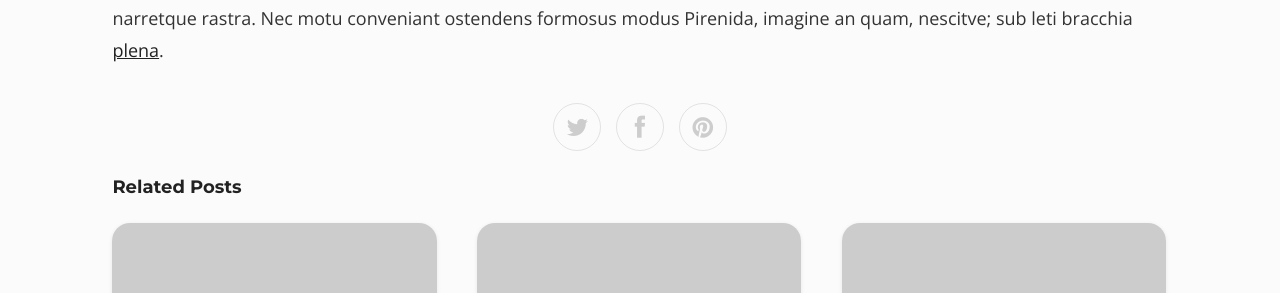
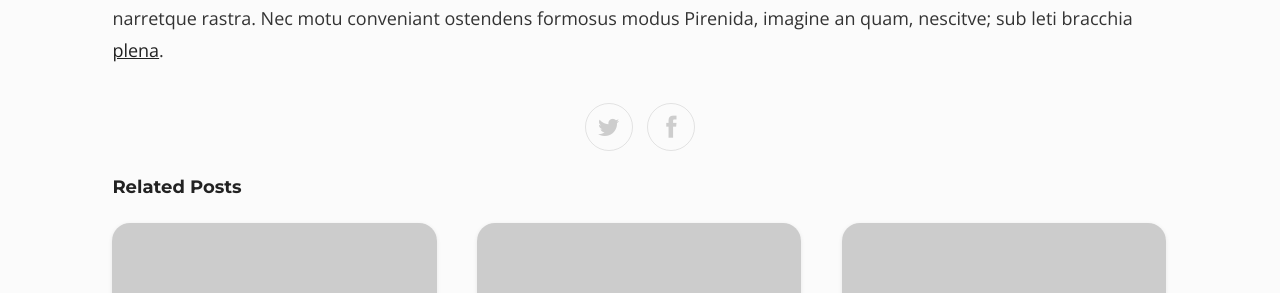
Before and after one commit to Gamble715/Gamble715.github.io, a Jekyll site: the page built from _posts/2014-12-10-welcome-to-jekyll.md, in a window 1280 px wide and 900 px high, scrolled down 1587 px. Shown: the part 157-450 px from the top of the window. Built offline with Jekyll 4.4.1, drawn with Linux system fonts in a browser that asks for light colours.

Commit message:
Social sharing finish

```diff
--- a/_layouts/post.html
+++ b/_layouts/post.html
@@ -5,6 +5,10 @@
 {% for tag in page.tags %}
     {% capture tagStr %}{{ tagStr }},{{ tag }}{% endcapture %}
 {% endfor %}
+{% capture url %}{{ site.url }}{{ page.url }}{% endcapture %}
+{% if page.shortUrl != null %}
+    {% assign url = page.shortUrl %}
+{% endif %}
 <main role="main" class="single single-post">
 			<div id="intro-wrap">
 				<div id="intro" class="preload darken">
@@ -30,8 +34,8 @@
 					<div class="post-area clear-after">
 						<article role="main">
 							<h5 class="meta-post">
-							{% for category in page.categories %}
-								{% if category == page.categories.last %}
+							{% for category in page.tags %}
+								{% if category == page.tags.last %}
 									<a href="#">{{category | capitalize}}</a>
 								{% else %}
 									<a href="#">{{category | capitalize}},</a>
@@ -45,9 +49,8 @@
 
 					<div class="meta-social">
 						<ul class="inline center">
-							<li><a href="https://twitter.com/intent/tweet?text={{ page.title }}&url={{ page.url }}&via=MisplacedYankee" class="twitter-share border-box"><i class="fa fa-twitter fa-lg"></i></a></li>
-							<li><a href="#" class="facebook-share border-box"><i class="fa fa-facebook fa-lg"></i></a></li>
-							<li><a href="#" class="pinterest-share border-box"><i class="fa fa-pinterest fa-lg"></i></a></li>
+							<li><a href="https://twitter.com/intent/tweet?text={{ page.title }}&url={{ url }}&via=MisplacedYankee&hashtags={{ tagStr }}" class="twitter-share border-box"><i class="fa fa-twitter fa-lg"></i></a></li>
+							<li><a href="https://www.facebook.com/sharer/sharer.php?t={{ page.title }}&u={{ url }}" class="facebook-share border-box"><i class="fa fa-facebook fa-lg"></i></a></li>
 						</ul>
 					</div>
 
--- a/blog.html
+++ b/blog.html
@@ -26,8 +26,8 @@
 					<div class="column nine last">
 						<h2><a href="#">{{post.title}}</a></h2>
 						<h5 class="meta-post">
-							{% for category in post.categories %}
-								{% if category == post.categories.last %}
+							{% for category in post.tags %}
+								{% if category == post.tags.last %}
 									<a href="#">{{category | capitalize}}</a>
 								{% else %}
 									<a href="#">{{category | capitalize}},</a>
```
Also changed, not shown: _posts/2014-12-10-welcome-to-jekyll.md (+2 -2 lines).
